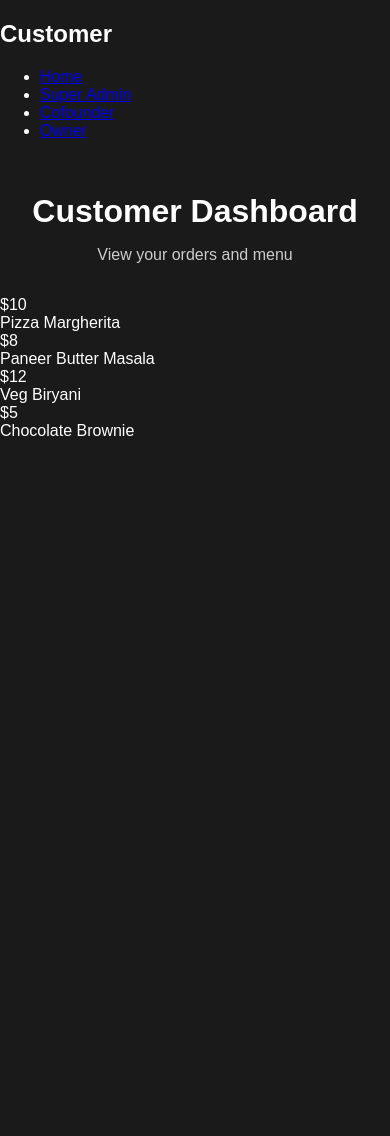
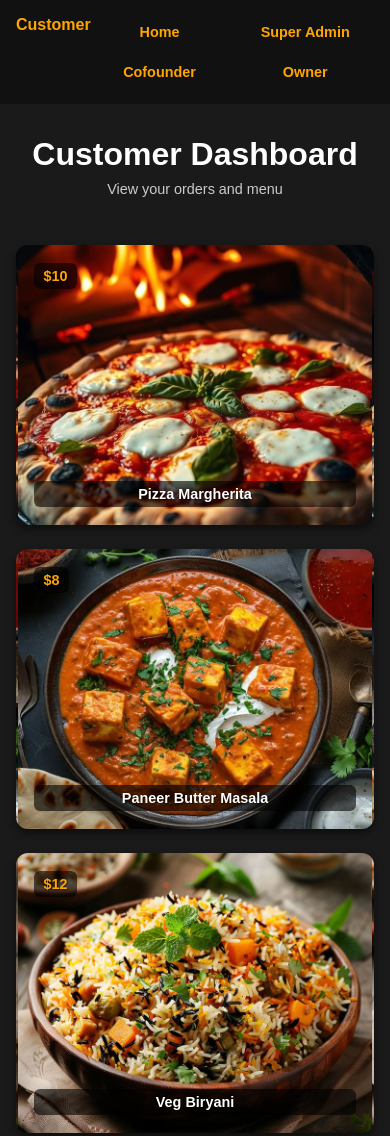
Before and after one commit to abzalshaik630434/Sample-QR-testingproject, a plain HTML site: page customer.html in a window 390 px wide. Shown: the top 1136 px of the page. Before the commit the page ends 844 px from the top, so only its background shows below. Drawn offline with Linux system fonts and the light colour scheme.

Commit message:
style.css

```diff
--- a/style.css
+++ b/style.css
@@ -1,12 +1,18 @@
-/* ===================== Generic Pages ===================== */
-body, html {
+/* ===================== Reset ===================== */
+* {
   margin: 0;
   padding: 0;
+  box-sizing: border-box;
   font-family: Arial, sans-serif;
+}
+
+/* ===================== Generic Pages (Index/Login) ===================== */
+body, html {
   background: #1a1a1a;
   color: #fff;
 }
 
+/* Header & Footer */
 header, footer {
   text-align: center;
   padding: 1rem;
@@ -21,6 +27,7 @@ header p {
   color: #ccc;
 }
 
+/* Role Selection Cards */
 .role-container {
   display: flex;
   flex-wrap: wrap;
@@ -46,7 +53,7 @@ header p {
   color: #111;
 }
 
-/* ===================== Login Page ===================== */
+/* Login Page */
 .login-form {
   max-width: 400px;
   margin: 3rem auto;
@@ -84,3 +91,282 @@ header p {
 .login-form button:hover {
   background: #ffb040;
 }
+
+/* ===================== Dashboard Pages ===================== */
+.dashboard-container {
+  display: flex;
+  min-height: 100vh;
+  background: #1a1a1a;
+}
+
+/* Sidebar */
+.sidebar {
+  width: 220px;
+  background: #111;
+  color: #ffa500;
+  padding: 2rem 1rem;
+  flex-shrink: 0;
+}
+
+.sidebar h2 {
+  text-align: center;
+  margin-bottom: 2rem;
+  font-size: 1.2rem;
+}
+
+.sidebar ul {
+  list-style: none;
+  padding: 0;
+}
+
+.sidebar li {
+  margin: 1rem 0;
+}
+
+.sidebar a {
+  text-decoration: none;
+  color: #ffa500;
+  font-weight: bold;
+  display: block;
+  padding: 0.6rem 1rem;
+  border-radius: 8px;
+  transition: background 0.3s ease, color 0.3s ease;
+}
+
+.sidebar a:hover {
+  background: #ffa500;
+  color: #111;
+}
+
+/* Main Content */
+.main-content {
+  flex: 1;
+  padding: 2rem;
+  color: #fff;
+}
+
+/* Header in dashboard */
+.main-content header h1 {
+  font-size: 2rem;
+  margin-bottom: 0.5rem;
+}
+
+.main-content header p {
+  color: #ccc;
+  margin-bottom: 2rem;
+}
+
+/* Stats / Cards */
+.stats {
+  display: grid;
+  grid-template-columns: repeat(auto-fit, minmax(180px, 1fr));
+  gap: 1.5rem;
+}
+
+.card {
+  background: #222;
+  padding: 1.5rem;
+  border-radius: 12px;
+  box-shadow: 0 4px 8px rgba(0,0,0,0.3);
+  font-weight: bold;
+  text-align: center;
+  transition: transform 0.2s ease, background 0.3s ease, color 0.3s ease;
+  cursor: pointer;
+}
+
+.card span {
+  display: block;
+  margin-top: 0.5rem;
+  font-size: 1.5rem;
+  color: #ffa500;
+}
+
+.card:hover {
+  transform: translateY(-5px);
+  background: #ffa500;
+  color: #111;
+}
+
+.card:hover span {
+  color: #111;
+}
+
+/* Menu / Dish Cards */
+.cards {
+  display: flex;
+  flex-wrap: wrap;
+  gap: 1.5rem;
+}
+
+.card.menu-card {
+  width: 220px;
+  height: 280px;
+  border-radius: 12px;
+  box-shadow: 0 4px 8px rgba(0,0,0,0.5);
+  color: #fff;
+  display: flex;
+  flex-direction: column;
+  justify-content: flex-end;
+  padding: 1rem;
+  font-weight: bold;
+  text-shadow: 1px 1px 2px rgba(0,0,0,0.7);
+  cursor: pointer;
+  transition: transform 0.2s ease, box-shadow 0.3s ease, border 0.3s ease;
+  background-size: cover;
+  background-position: center;
+  position: relative;
+  border: 2px solid transparent;
+}
+
+.card.menu-card .price {
+  background: rgba(0,0,0,0.6);
+  padding: 0.3rem 0.6rem;
+  border-radius: 6px;
+  align-self: flex-start;
+  margin-bottom: auto;
+  color: #ffa500;
+}
+
+.card.menu-card .name {
+  background: rgba(0,0,0,0.6);
+  padding: 0.3rem 0.6rem;
+  border-radius: 6px;
+  margin-top: 0.5rem;
+  text-align: center;
+  color: #fff;
+}
+
+.card.menu-card:hover {
+  transform: translateY(-5px);
+  box-shadow: 0 8px 16px rgba(0,0,0,0.7);
+  background-color: #ffa500;
+}
+
+.card.menu-card:hover .price,
+.card.menu-card:hover .name {
+  color: #111;
+}
+
+/* Dish Images */
+.pizza { background-image: url("PizzaMargherita.jpeg"); }
+.paneer { background-image: url("PaneerButterMasala.jpeg"); }
+.biryani { background-image: url("VegBiryani.jpeg"); }
+.brownie { background-image: url("ChocolateBrownie.jpeg"); }
+
+/* Cart Panel */
+.cart-panel {
+  width: 300px;
+  background: #000;
+  color: #fff;
+  padding: 1rem;
+  overflow-y: auto;
+}
+
+.cart-panel h2 {
+  color: #ffa500;
+  margin-bottom: 1rem;
+  text-align: center;
+}
+
+.cart-item {
+  display: flex;
+  justify-content: space-between;
+  margin-bottom: 0.5rem;
+  padding: 0.5rem;
+  border-bottom: 1px solid #ffa500;
+}
+
+.cart-item .remove {
+  cursor: pointer;
+  color: #ff4500;
+}
+
+.cart-total {
+  margin-top: 1rem;
+  font-weight: bold;
+  color: #ffa500;
+  text-align: center;
+}
+
+.checkout-btn {
+  width: 100%;
+  padding: 0.6rem;
+  margin-top: 1rem;
+  background: #ffa500;
+  color: #000;
+  border: none;
+  border-radius: 8px;
+  cursor: pointer;
+  font-weight: bold;
+}
+
+.checkout-btn:hover {
+  background: #ffb040;
+}
+
+/* ===================== Responsive Design ===================== */
+@media (max-width: 768px) {
+  .dashboard-container {
+    flex-direction: column;
+  }
+
+  .sidebar {
+    width: 100%;
+    display: flex;
+    justify-content: space-around;
+    padding: 1rem;
+    overflow-x: auto;
+  }
+
+  .sidebar h2 {
+    font-size: 1rem;
+    margin-bottom: 0.5rem;
+  }
+
+  .sidebar ul {
+    display: flex;
+    flex-wrap: wrap;
+    gap: 0.5rem;
+    justify-content: center;
+  }
+
+  .sidebar li {
+    margin: 0;
+    flex: 1 1 40%;
+  }
+
+  .sidebar a {
+    text-align: center;
+    padding: 0.5rem;
+    font-size: 0.9rem;
+  }
+
+  .main-content {
+    padding: 1rem;
+  }
+
+  .stats {
+    grid-template-columns: repeat(auto-fit, minmax(140px, 1fr));
+    gap: 1rem;
+  }
+
+  .card,
+  .card.menu-card {
+    width: 100%;
+    padding: 1rem;
+    font-size: 0.9rem;
+  }
+
+  header h1 {
+    font-size: 1.5rem;
+  }
+
+  header p {
+    font-size: 0.9rem;
+  }
+
+  .cart-panel {
+    width: 100%;
+    margin-top: 1rem;
+  }
+}
```
